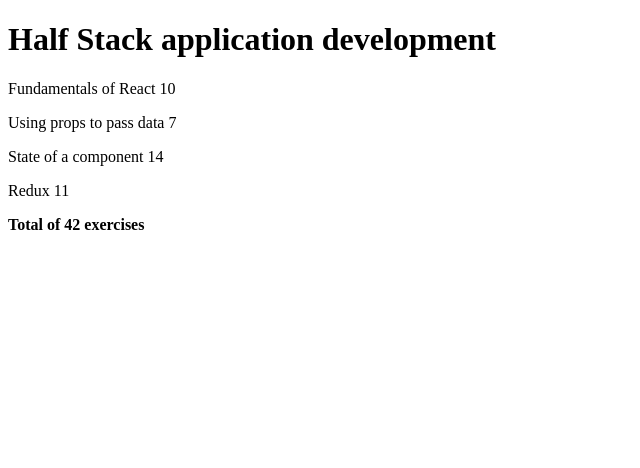
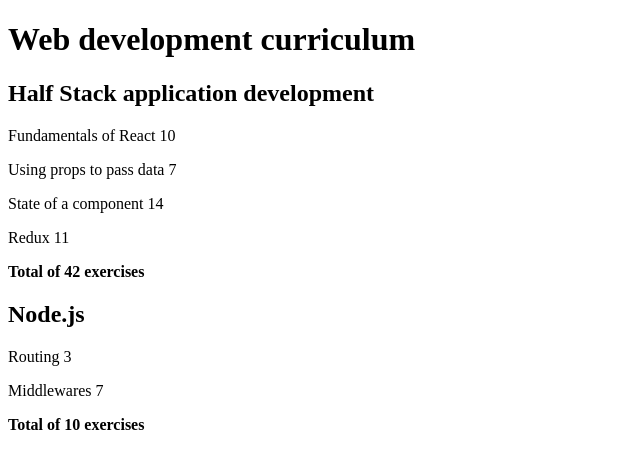
Before and after one commit to stefano76/full-stack-open-course, a React (Vite) app in the folder part2/courseinfo/: page / in a window 1280 px wide. Shown: the top 468 px of the page, without its empty margins (0-640 px from the left). Built offline with nearby package versions, Linux system fonts and the light colour scheme.

Commit message:
Exercise 2.4: multiple courses

```diff
--- a/part2/courseinfo/src/App.jsx
+++ b/part2/courseinfo/src/App.jsx
@@ -7,7 +7,7 @@
 };
 
 const Header = ({course}) => {
-    return <h1>{course.name}</h1>;
+    return <h2>{course.name}</h2>;
 };
 
 const Content = ({course}) => {
@@ -39,9 +39,10 @@
 }
 
 const App = () => {
-    const course = {
+    const courses = [
+        {
+            name: 'Half Stack application development',
             id: 1,
-        name: 'Half Stack application development',
             parts: [
                 {
                     name: 'Fundamentals of React',
@@ -64,9 +65,34 @@
                     id: 4
                 }
             ]
+        },
+        {
+            name: 'Node.js',
+            id: 2,
+            parts: [
+                {
+                    name: 'Routing',
+                    exercises: 3,
+                    id: 1
+                },
+                {
+                    name: 'Middlewares',
+                    exercises: 7,
+                    id: 2
                 }
+            ]
+        }
+    ]
 
-    return <Course course={course} />
+    return (
+        <div>
+            <h1>Web development curriculum</h1>
+
+            {courses.map((course) => (
+                <Course key={course.id} course={course} />
+            ))}
+        </div>
+    )
 }
 
 export default App
```
Lines whose indentation alone changed are shown as unchanged.
